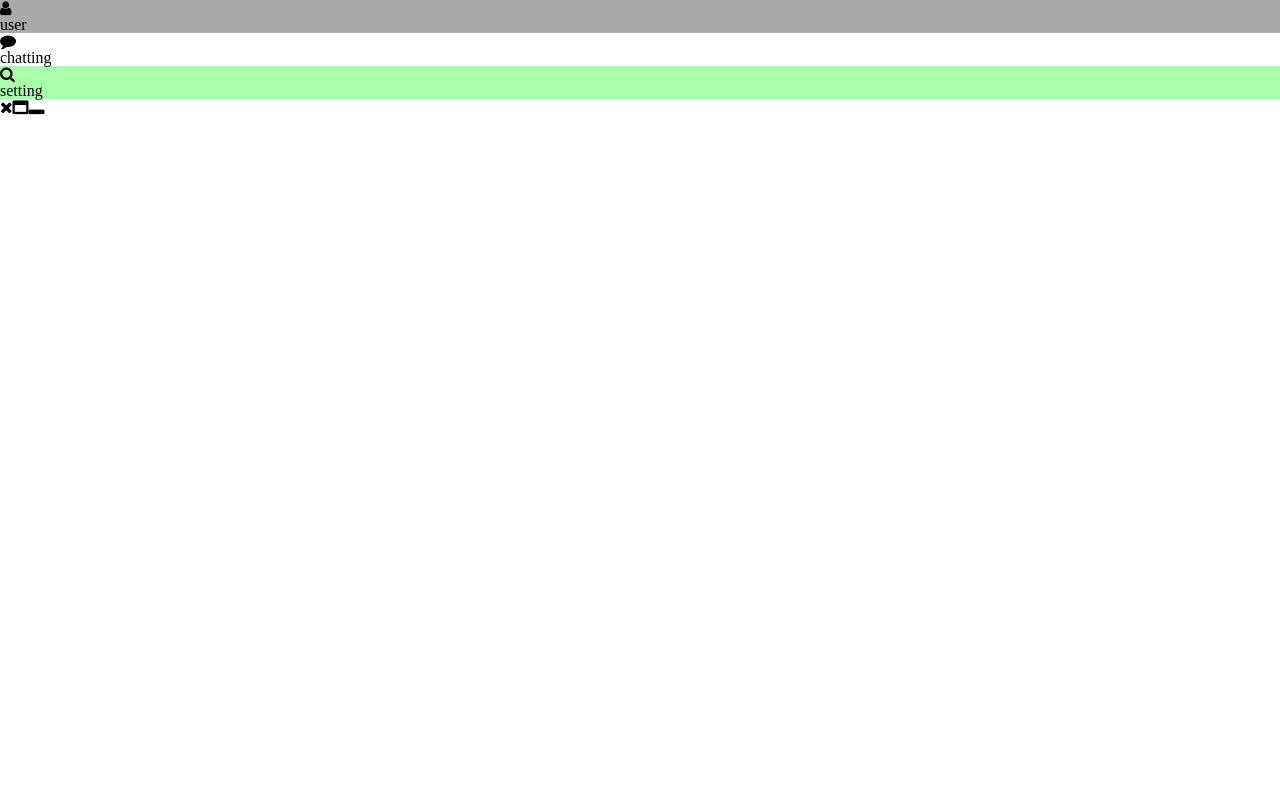
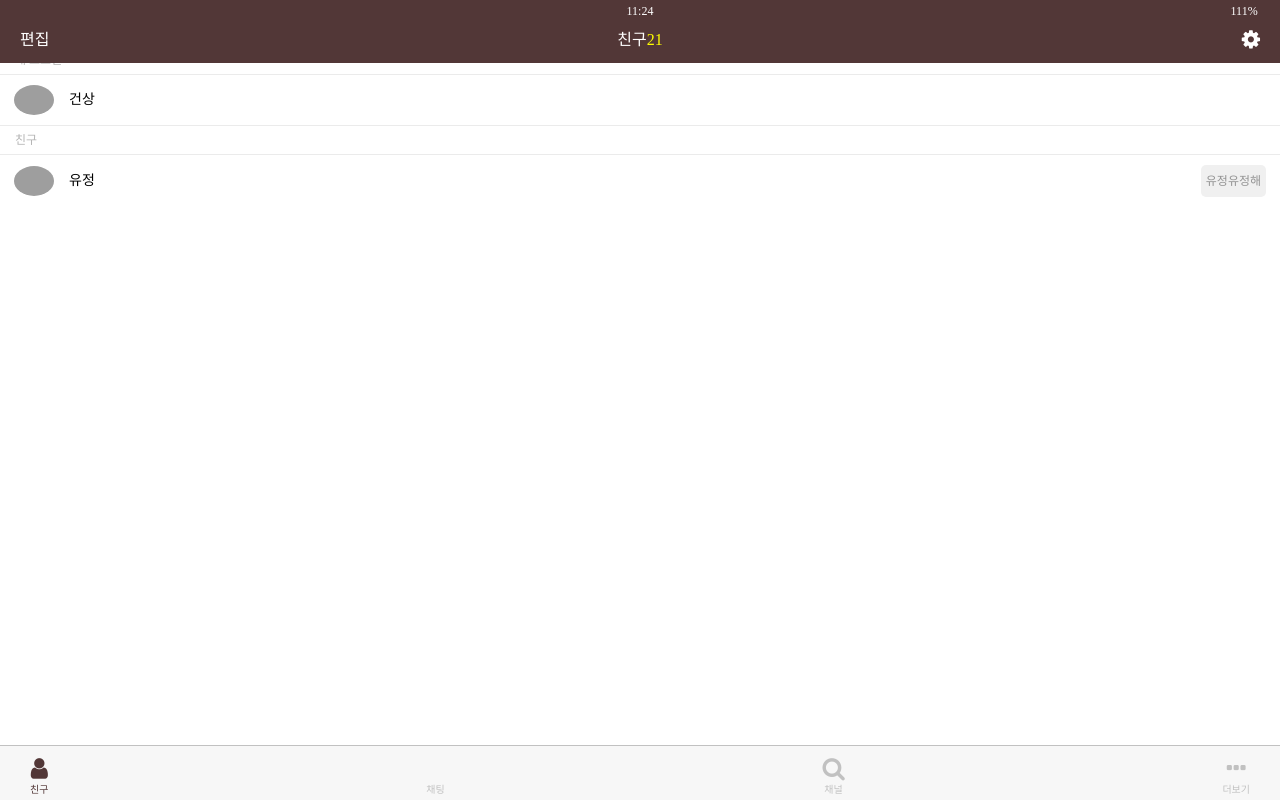
Before and after one commit to BarogoTeam/nkakao-ui, a Vue app in the folder frontend/: page / in a window 1280 px wide. Built offline with nearby package versions, Linux system fonts and the light colour scheme; grey boxes are pictures that could not be loaded.

Commit message:
chatroom api 적용중

```diff
--- a/frontend/src/components/RoomList/roomList.vue
+++ /dev/null
@@ -1,84 +0,0 @@
-<template>
-    <main class="chats">
-        <ul class="chats__list">
-            <li class="chats__chat" v-for="item in list" v-bind:key="item.id">
-                <a>
-                    <div class="chat__content">
-                        <img src="favicon.ico">
-                        <div class="chat__privew">
-                            <h3 class="chat__user">
-                                {{item.userName}}
-                            </h3>
-                            <span class="chat__last-message">
-                            {{item.lastMessage}}
-                        </span>
-
-                        </div>
-                    </div>
-                    <span class="chat__date-time">
-                    {{item.date}}
-                </span>
-                </a>
-            </li>
-        </ul>
-    </main>
-</template>
-
-<script>
-    export default {
-        name: "roomList",
-        data() {
-            return {
-                list: []
-            }
-        },
-        beforeCreate() {
-            console.log("beforeCreate");
-        },
-        created() {
-            console.log("created");
-            this.list = [
-                {
-                    id: 1,
-                    userName: "희준",
-                    date: "12:23",
-                    lastMessage: "ㅎㅇ"
-                },
-                {
-                    id: 2,
-                    userName: "태선",
-                    date: "12:23",
-                    lastMessage: "ㅇㅇ"
-                },
-                {
-                    id: 3,
-                    userName: "민지",
-                    date: "12:23",
-                    lastMessage: "ㅂㅇ"
-                }
-            ]
-        },
-        beforeMount() {
-            console.log("beforeMount");
-        },
-        mounted() {
-            console.log("mounted");
-        },
-        beforeUpdate() {
-            console.log("beforeUpdate");
-        },
-        updated() {
-            console.log("updated");
-        },
-        beforeDestroy() {
-            console.log("beforeDestroy");
-        },
-        destroyed() {
-            console.log("destroyed");
-        }
-    }
-</script>
-
-<style scoped>
-
-</style>
--- a/frontend/src/components/main.vue
+++ b/frontend/src/components/main.vue
@@ -1,32 +1,91 @@
 <template>
-    <div class="app">
-        <div class="sidebar">
-            <div v-for="side of sideList" :key="side.id" class="sidebar-item" :style="side.style">
-                <i :class="side.class" class="sidebar-item-icon"/>
-                <div class="sidebar-item-text">{{side.title}}</div>
+    <body>
+    <header class= "top-header">
+        <div class="header__top">
+            <div class="header__column">
+                <i class="fas fa-plane"></i>
+                <i class="fas fa-wifi"></i>
+            </div>
+            <div class="header__column">
+                <span class="header_time">11:24</span>
+            </div>
+            <div class="header__column">
+                <i class="fas fa-moon"></i>
+                <i class="fab fa-bluetooth-b"></i>
+                <span class="header_bettery">111% <i class="fas fa-battery-full"></i> </span>
             </div>
         </div>
-        <div class="main">
-            <div class="menubar">
-                <div class="menu-tool-list">
-                    <i class="menu-tool-item fa fa-times"/>
-                    <i class="menu-tool-item fa fa-window-maximize"/>
-                    <i class="menu-tool-item fa fa-window-minimize"/>
+        <div class="header__bottom">
+            <div class="header__column">
+                <span class="header__text">편집</span>
+            </div>
+            <div class="header__column">
+                <span class="header__text">친구</span><span class="header__number">21</span>
+            </div>
+            <div class="header__column">
+                <i class="fa fa-cog fa-lg"></i>
+            </div>
+        </div> <!-- 상단 헤더 섹션 -->
+    </header>
+
+    <main class="friends">
+        <div class="search-bar">
+
+            <input type="text" placeholder="검색">
+        </div> <!-- 검색 섹션 -->
+
+        <section class="friends__section">
+            <header class="frindes__section-header">
+                <h6 class="friends__section-title">내 프로필</h6>
+            </header>
+            <div class="friends__section-rows">
+                <div class="friends__section-row">
+
+                    <img src="images/kakao_friends.png">
+                    <a href="profile.html" class="friends__section-name">
+                        건상
+                    </a>
+                </div>
+
+            </div>
+        </section> <!-- 내 프로필 섹션 -->
+
+        <section class="friends__section">
+            <header class="frindes__section-header">
+                <h6 class="friends__section-title">친구</h6>
+            </header>
+            <div class="friends__section-rows">
+                <div class="friends__section-row with-tagline">
+                    <div class="friends__section-column">
+                        <img src="images/kakao_friends.png">
+                        <span class="friends__section-name">유정</span>
+                    </div>
+                    <span class="friends__section-tagline">유정유정해</span>
                 </div>
             </div>
-            <div class="content">
-            </div>
-        </div>
-    </div>
+        </section> <!-- 친구 섹션 -->
+    </main>
+
+    <nav class="tab-bar">
+        <a href="main" class="tab-bar__tab tab-bar__tab--selected">
+            <i class="fa fa-user"></i>
+            <span class="tab-bar__title">친구</span>
+        </a>
+
+        <a href="roomList" class="tab-bar__tab">
+            <i class="fas fa-comment"></i>
+            <span class="tab-bar__title">채팅</span>
+        </a>
+
+        <a href="channel.html" class="tab-bar__tab">
+            <i class="fa fa-search"></i>
+            <span class="tab-bar__title">채널</span>
+        </a>
+
+        <a href="more.html" class="tab-bar__tab">
+            <i class="fa fa-ellipsis-h"></i>
+            <span class="tab-bar__title">더보기</span>
+        </a>
+    </nav> <!-- 하단 푸터 네비게이션 바 -->
+    </body>
 </template>
-<script>
-    export default {
-        data: () => ({
-            sideList: [
-                {id: 'user', title: 'user', class: 'fa fa-user', style: {background:'#AAA'}},
-                {id: 'chat', title: 'chatting', class: 'fa fa-comment', style: {background:'#FFF'}},
-                {id: 'setting', title: 'setting', class: 'fa fa-search', style: {background:'#AFA'}},
-            ]
-        })
-    }
-</script>
--- /dev/null
+++ b/frontend/src/components/roomList.vue
@@ -0,0 +1,149 @@
+<template>
+    <body>
+    <header class= "top-header">
+        <div class="header__top">
+            <div class="header__column">
+                <i class="fas fa-plane"></i>
+                <i class="fas fa-wifi"></i>
+            </div>
+            <div class="header__column">
+                <span class="header_time">11:24</span>
+            </div>
+            <div class="header__column">
+                <i class="fas fa-moon"></i>
+                <i class="fab fa-bluetooth-b"></i>
+                <span class="header_bettery">111% <i class="fas fa-battery-full"></i> </span>
+            </div>
+        </div>
+        <div class="header__bottom">
+            <div class="header__column">
+                <span class="header__text">편집</span>
+            </div>
+            <div class="header__column">
+                <span class="header__text">채팅</span>
+
+            </div>
+            <div class="header__column">
+                <i class="fa fa-cog fa-lg"></i>
+            </div>
+        </div> <!-- 상단 헤더 섹션 -->
+    </header>
+    <main class="chats">
+        <div class="search-bar">
+
+            <input type="text" placeholder="검색">
+        </div> <!-- 검색 섹션 -->
+        <ul class="chats__list">
+            <li class="chats__chat">
+                <a href="chat.html">
+                    <div class="chat__content">
+                        <img src="images/kakao_friends.png">
+                        <div class="chat__privew">
+                            <h3 class="chat__user">유정</h3>
+                            <span class="chat__last-message">뭐해?</span>
+                        </div>
+                    </div>
+                    <span class="chat__date-time">12:25</span>
+                </a>
+            </li>
+            <!-- 첫번째 유저 채팅 기록 -->
+
+            <li class="chats__chat">
+                <a href="chat.html">
+                    <div class="chat__content">
+                        <img src="images/kakao_friends.png">
+                        <div class="chat__privew">
+                            <h3 class="chat__user">지은</h3>
+                            <span class="chat__last-message">안녕!!</span>
+                        </div>
+                    </div>
+                    <span class="chat__date-time">11:24</span>
+                </a>
+            </li>
+        </ul> <!-- 두번째 유저 채팅 기록 --> <!-- 채팅 기록 ul tag 닫는 부분 -->
+        <div class="chat-btn">
+            <i class="fas fa-comment"></i>
+        </div>
+    </main>
+    <nav class="tab-bar">
+        <a href="" class="tab-bar__tab">
+            <i class="fa fa-user"></i>
+            <span class="tab-bar__title">친구</span>
+        </a>
+
+        <a href="roomList" class="tab-bar__tab tab-bar__tab--selected">
+            <i class="fas fa-comment"></i>
+            <span class="tab-bar__title">채팅</span>
+        </a>
+
+        <a href="channel.html" class="tab-bar__tab">
+            <i class="fa fa-search"></i>
+            <span class="tab-bar__title">채널</span>
+        </a>
+
+        <a href="more.html" class="tab-bar__tab">
+            <i class="fa fa-ellipsis-h"></i>
+            <span class="tab-bar__title">더보기</span>
+        </a>
+    </nav>
+    </body>
+</template>
+
+<script>
+    export default {
+        name: "roomList",
+        data() {
+            return {
+                list: []
+            }
+        },
+        beforeCreate() {
+            console.log("beforeCreate");
+        },
+        created() {
+            console.log("created");
+            this.list = [
+                {
+                    id: 1,
+                    userName: "희준",
+                    date: "12:23",
+                    lastMessage: "ㅎㅇ"
+                },
+                {
+                    id: 2,
+                    userName: "태선",
+                    date: "12:23",
+                    lastMessage: "ㅇㅇ"
+                },
+                {
+                    id: 3,
+                    userName: "민지",
+                    date: "12:23",
+                    lastMessage: "ㅂㅇ"
+                }
+            ]
+        },
+        beforeMount() {
+            console.log("beforeMount");
+        },
+        mounted() {
+            console.log("mounted");
+        },
+        beforeUpdate() {
+            console.log("beforeUpdate");
+        },
+        updated() {
+            console.log("updated");
+        },
+        beforeDestroy() {
+            console.log("beforeDestroy");
+        },
+        destroyed() {
+            console.log("destroyed");
+        }
+    }
+</script>
+
+<style scoped>
+
+</style>
--- a/frontend/src/routes/index.js
+++ b/frontend/src/routes/index.js
@@ -3,7 +3,7 @@ import VueRouter from 'vue-router';
 // modules
 import main from '@/components/main.vue';
 import chatRoom from '@/components/chatRoom.vue';
-import roomList from '@/components/RoomList/roomList.vue';
+import roomList from '@/components/roomList.vue';
 Vue.use(VueRouter);
 export const router = new VueRouter({
     mode: 'history',
--- a/frontend/src/routes/index.ts
+++ b/frontend/src/routes/index.ts
@@ -4,7 +4,7 @@ import VueRouter from 'vue-router'
 // modules
 import main from '@/components/main.vue';
 import chatRoom from '@/components/chatRoom.vue';
-import roomList from '@/components/RoomList/roomList.vue';
+import roomList from '@/components/roomList.vue';
 
 Vue.use(VueRouter)
 
```
Also changed, not shown: frontend/src/components/chatRoom.vue (+12 -6 lines), 1 other file (tests, documents, lock files or other folders).
